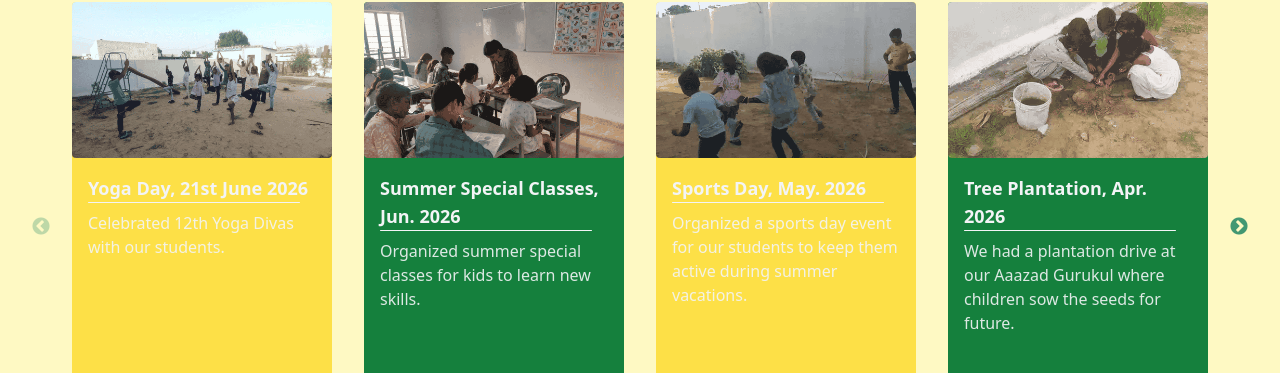
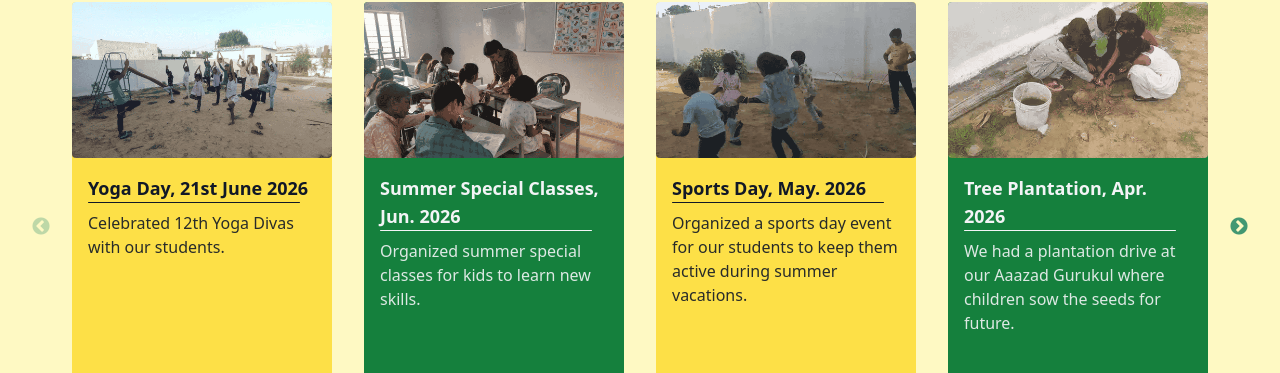
Before and after one commit to noobyogi0010/maa-the-foundation-org, a React (Create React App) app: page /#/maa-the-foundation in a window 1280 px wide. Before the commit this address led to /#/maa-the-foundation. Shown: the part 1462-1835 px from the top of the page. Built offline with nearby package versions, Linux system fonts and the light colour scheme.

Commit message:
Change event text color

```diff
--- a/src/containers/events/events.tsx
+++ b/src/containers/events/events.tsx
@@ -115,11 +115,11 @@ export default function Events() {
       <Slider {...settings} className="mx-14 flex items-stretch">
         <div className="m-4 w-auto-imp bg-yellow-300 rounded h-450-px">
           <img src={event14} alt="slide1" className="rounded" />
-          <h2 className="text-lg font-semibold text-gray-100 pt-4 pb-2 mx-4">
+          <h2 className="text-lg font-semibold text-gray-900 pt-4 pb-2 mx-4">
             Yoga Day, 21st June 2026
-            <hr className="h-px mr-4 bg-gray-100 border-0 rounded-lg"></hr>
+            <hr className="h-px mr-4 bg-gray-900 border-0 rounded-lg"></hr>
           </h2>
-          <p className="text-base text-gray-100 mx-4 pb-4 opacity-90">
+          <p className="text-base text-gray-900 mx-4 pb-4 opacity-90">
             Celebrated 12th Yoga Divas with our students.
           </p>
         </div>
@@ -135,11 +135,11 @@ export default function Events() {
         </div>
         <div className="m-4 w-auto-imp bg-yellow-300 rounded h-450-px">
           <img src={event16} alt="slide1" className="rounded" />
-          <h2 className="text-lg font-semibold text-gray-100 pt-4 pb-2 mx-4">
+          <h2 className="text-lg font-semibold text-gray-900 pt-4 pb-2 mx-4">
             Sports Day, May. 2026
-            <hr className="h-px mr-4 bg-gray-100 border-0 rounded-lg"></hr>
+            <hr className="h-px mr-4 bg-gray-900 border-0 rounded-lg"></hr>
           </h2>
-          <p className="text-base text-gray-100 mx-4 pb-4 opacity-90">
+          <p className="text-base text-gray-900 mx-4 pb-4 opacity-90">
             Organized a sports day event for our students to keep them active during summer vacations.
           </p>
         </div>
@@ -155,11 +155,11 @@ export default function Events() {
         </div>
         <div className="m-4 w-auto-imp bg-yellow-300 rounded h-450-px">
           <img src={event17} alt="slide1" className="rounded" />
-          <h2 className="text-lg font-semibold text-gray-100 pt-4 pb-2 mx-4">
+          <h2 className="text-lg font-semibold text-gray-900 pt-4 pb-2 mx-4">
             Certificate Distribution, Mar. 2026
-            <hr className="h-px mr-4 bg-gray-100 border-0 rounded-lg"></hr>
+            <hr className="h-px mr-4 bg-gray-900 border-0 rounded-lg"></hr>
           </h2>
-          <p className="text-base text-gray-100 mx-4 pb-4 opacity-90">
+          <p className="text-base text-gray-900 mx-4 pb-4 opacity-90">
             Awarded certificates to our volunteers and interns.
           </p>
         </div>
```
